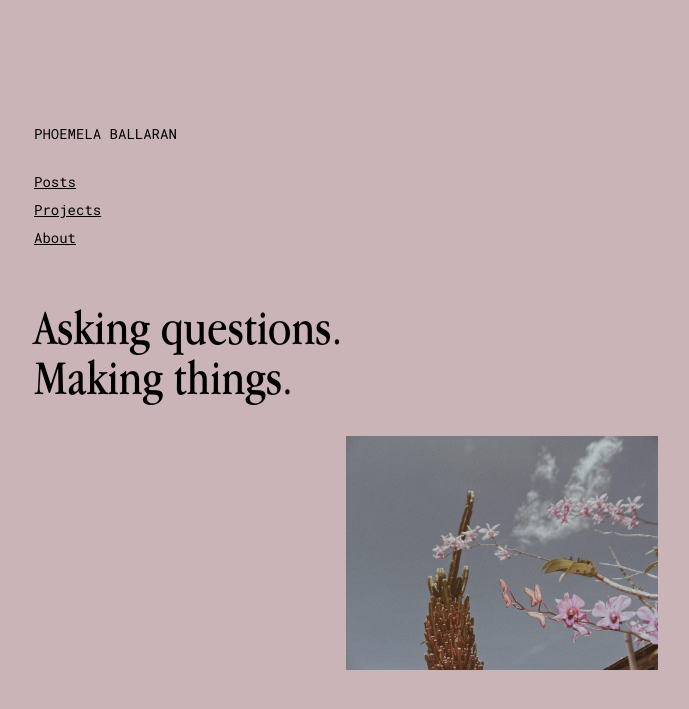
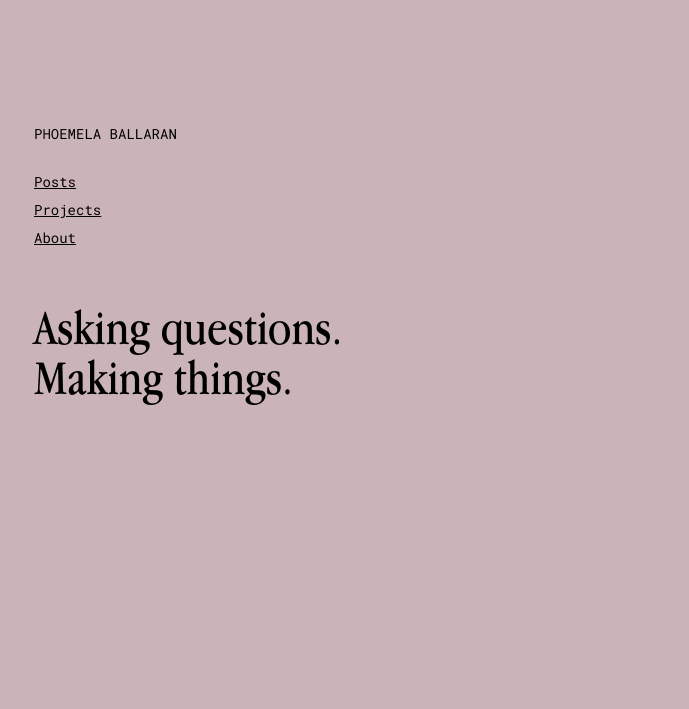
Before and after one commit to comoballar/phoemelaballaran.github.io, a Jekyll site: the page built from index.html, in a window 1280 px wide. Shown: the top 709 px of the page, without its empty margins (86-775 px from the left). Built offline with Jekyll 4.4.1, drawn with Linux system fonts in a browser that asks for light colours.

Commit message:
Update index.html

```diff
--- a/index.html
+++ b/index.html
@@ -5,7 +5,6 @@ layout: default
     <div class="post">
         <div class="post__home">
             <h1>Asking questions.<br>Making things.</h1>
-            <img  align="right" src="https://phoemelaballaran.github.io/assets/sample/home.png"/>
         </div>
     </div>
 </body>
```
